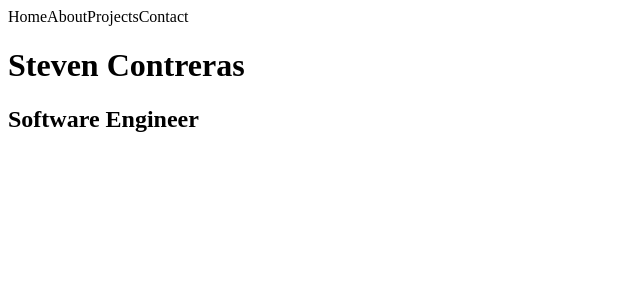
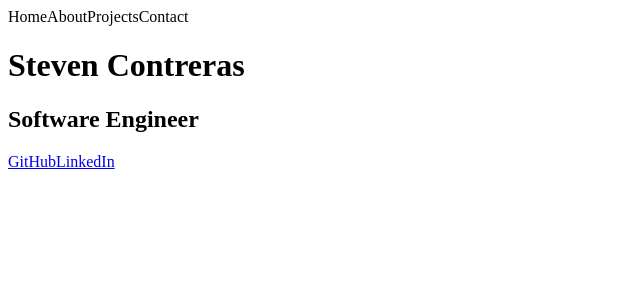
Before and after one commit to StevenContreras/contras-web-portfolio, a React app: page / in a window 1280 px wide. Shown: the top 300 px of the page, without its empty margins (0-640 px from the left). Built offline with nearby package versions, Linux system fonts and the light colour scheme; the HTML template or start-up script is replaced by a standard one.

Commit message:
Create footer

```diff
--- a/client/src/components/app.jsx
+++ b/client/src/components/app.jsx
@@ -23,6 +23,10 @@ class App extends React.Component{
               <h2>Software Engineer</h2>
             </div>
           </main>
+          <footer>
+            <a class="cred" href="https://github.com/StevenContreras">GitHub</a>
+            <a class="cred" href="https://www.linkedin.com/in/steven-contreras-358b4a73/">LinkedIn</a>
+          </footer>
         </div>
       )
     }
```
Also changed, not shown: 3 other files (tests, documents, lock files or other folders).
